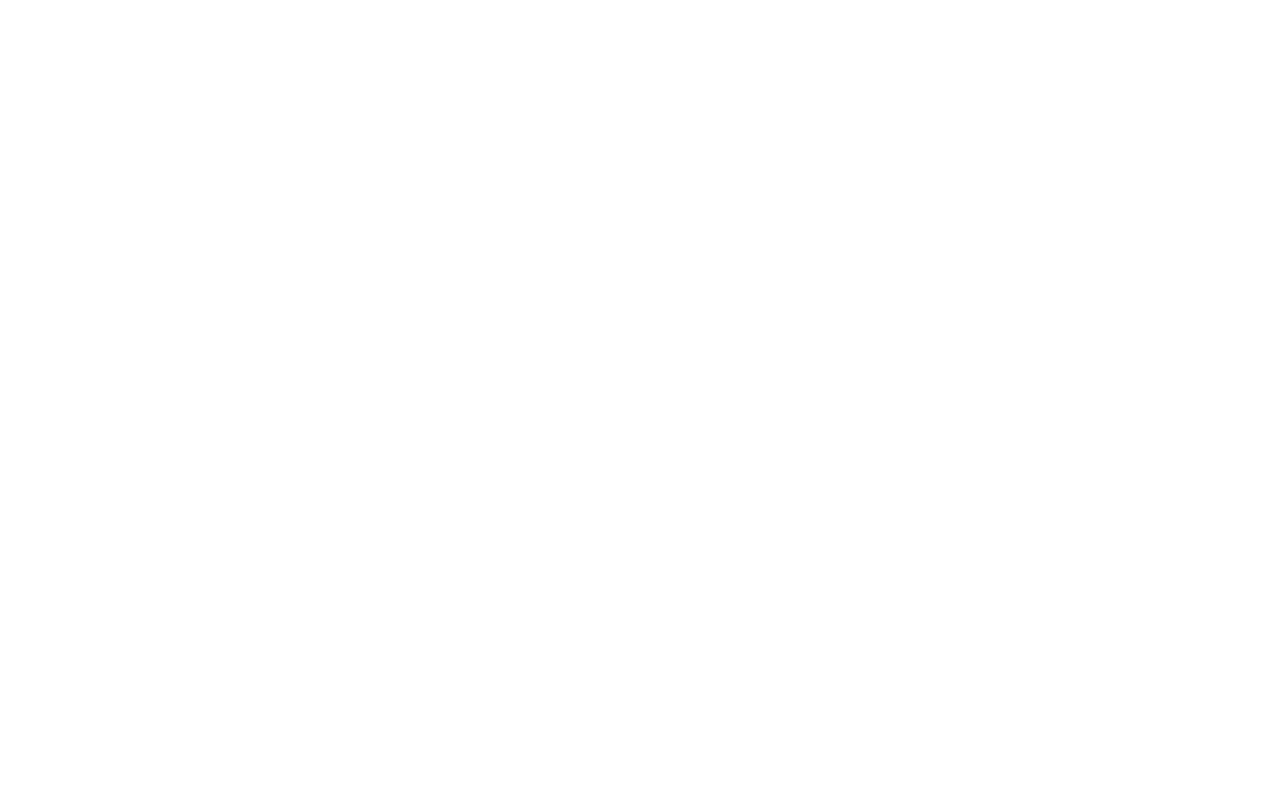
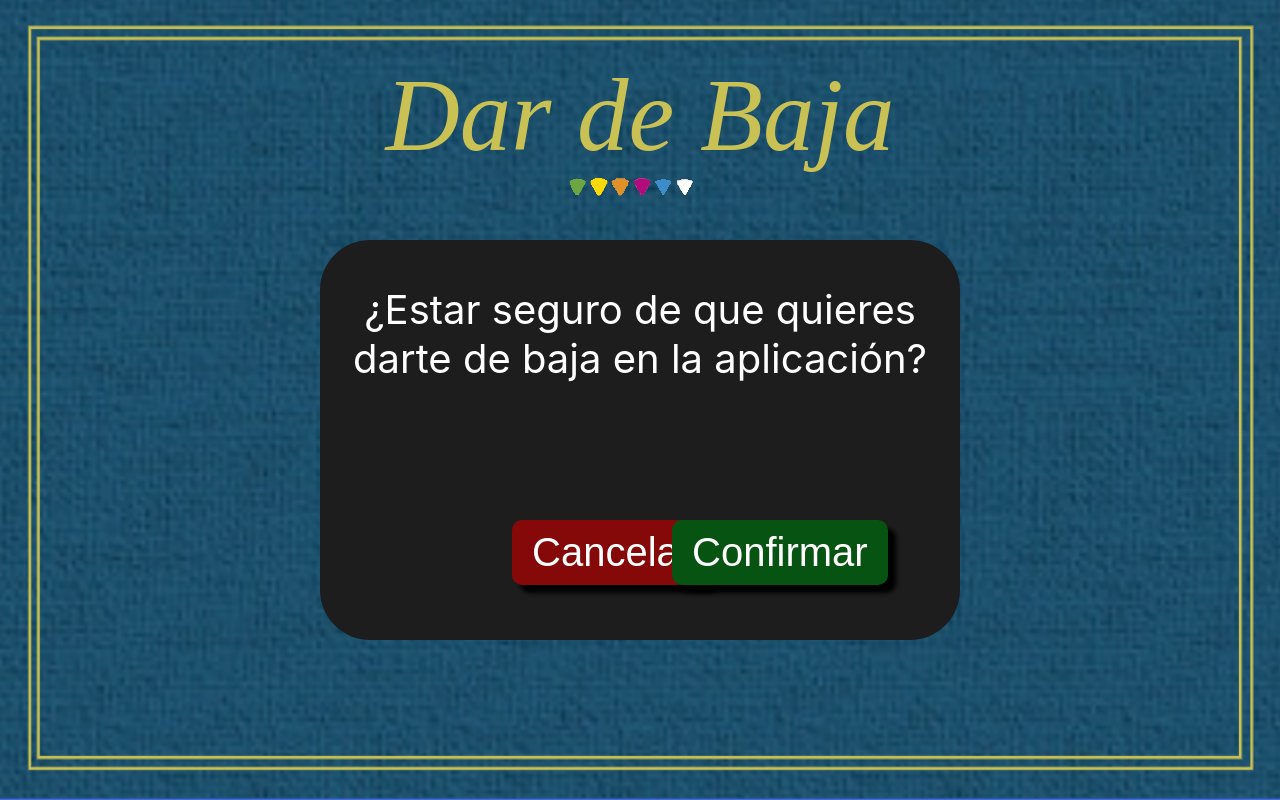
Before and after one commit to UNIZAR-30226-2023-02/Front-Web, a React (Create React App) app in the folder trivialb2b/: page /DarDeBaja in a window 1280 px wide. Before the commit this address had no page. Built offline with nearby package versions, Linux system fonts and the light colour scheme.

Commit message:
Dar de baja

```diff
--- a/trivialb2b/src/App.js
+++ b/trivialb2b/src/App.js
@@ -22,7 +22,7 @@ import Contacto from './Contacto';
 import Estadisticas from './Estadisticas';
 import CerrarSesion from './CerrarSesion';
 import RedesSociales from './RedesSociales';
-import Historial from './Historial';
+import DarDeBaja from './DarDeBaja';
 import EsperandoJugadores from './EsperandoJugadores';
 import JuegoModoClasico from './JuegoModoClasico';
 import Tablero from './Tablero';
@@ -48,7 +48,7 @@ const App = () => {
       <Route path= '/RedesSociales' Component={RedesSociales} />
       <Route path= '/Estadisticas' Component={Estadisticas} />
       <Route path= '/CerrarSesion' Component={CerrarSesion} />
-      <Route path= '/Historial' Component={Historial} />
+      <Route path= '/DarDeBaja' Component={DarDeBaja} />
       <Route path= '/EsperandoJugadores' Component={EsperandoJugadores} />
       <Route path= '/JuegoModoClasico' Component={JuegoModoClasico} />
       <Route path= '/Tablero' Component={Tablero} />
--- a/trivialb2b/src/CrearPartida.js
+++ b/trivialb2b/src/CrearPartida.js
@@ -33,7 +33,7 @@ function CeldaDesplegable( props ) {
       </div>
 
       <CeldaDesplegable texto="Perfil" function={props.functionP}/>
-      <CeldaDesplegable texto="Historial" function={props.functionH} />
+      <CeldaDesplegable texto="Dar de baja" function={props.functionH} />
       <CeldaDesplegable texto="Contacto" function={props.functionC}/>
       <CeldaDesplegable texto="Redes Sociales" function={props.functionR}/>
       <CeldaDesplegable texto="Estadísticas" function={props.functionE}/>
@@ -77,8 +77,8 @@ const CrearPartida = () => {
   const onPerfil = async (event) => {
     navigate(process.env.PUBLIC_URL + '/Perfil');
   };
-  const onHistorial = async (event) => {
-    navigate(process.env.PUBLIC_URL + '/Historial');
+  const onDarDeBaja = async (event) => {
+    navigate(process.env.PUBLIC_URL + '/DarDeBaja');
   };
   const onContacto = async (event) => {
     navigate(process.env.PUBLIC_URL + '/Contacto');
@@ -116,7 +116,7 @@ const CrearPartida = () => {
               <Modo texto="Modo Equipos"funcion={onSubmit2} img={Equipos}/>
               <Modo texto="Modo Tematica"funcion={onSubmit3} img={Tematica}/>
             </div>
-            <Desplegable funcionShow={setShow} functionP={onPerfil} functionH={onHistorial} functionC={onContacto} functionR={onRedesSociales} functionE={onEstadisticas} funcionCerrarS={onCerrarSesion} img1={Perfil} img2={Logo}/>
+            <Desplegable funcionShow={setShow} functionP={onPerfil} functionH={onDarDeBaja} functionC={onContacto} functionR={onRedesSociales} functionE={onEstadisticas} funcionCerrarS={onCerrarSesion} img1={Perfil} img2={Logo}/>
           </div>
         )}
         <img src={Atras} style={{width:"170px", height:"170px", top:"75%", left:"5%", cursor: "pointer", position: "absolute"}} onClick={() => flechaAtras()}/>
--- /dev/null
+++ b/trivialb2b/src/DarDeBaja.js
@@ -0,0 +1,57 @@
+import React, { useState } from "react";
+import './Estilos/App.css';
+import { useNavigate } from 'react-router-dom';
+import { useSession, setSession } from 'react-session';
+import Cookies from 'universal-cookie';
+
+//const URL = "https://6e01-146-158-156-138.eu.ngrok.io/api/usuarios/login/";
+const URL = "http://51.142.118.71:8000/api/usuarios/dar-baja/";
+
+
+const DarDeBaja = () => {
+
+  const cookies= new Cookies();
+  const token = cookies.get('token');
+
+  const navigate = useNavigate();
+  const irse = async () => {
+    navigate(process.env.PUBLIC_URL+ '/MenuJuego');
+  };
+  const darDeBaja = async () => {
+    fetch(URL, {
+      method: "POST",
+      headers: { "Authorization": "Token " + token, "Content-Type": "application/json" },
+    })
+      .then((response) => response.json())
+      .then((data) => {console.log(data)
+      if (data == "Deleted") {
+        navigate(process.env.PUBLIC_URL+ '/');
+      }
+
+    })
+    .catch((error) => {
+      console.error("Error fetching data:", error);
+    });
+  };
+
+  return (
+  <div className="App">
+    <div className = "App-header" >
+        <div className="App-titulo" style= {{top: "7%"}} > Dar de Baja
+            <div className="App-Quesitos" style= {{left: "35%"}}> </div>
+        </div>
+        <div className="App-CuadradoNegro" style={{ width: "50%", height: "50%", position: "absolute", zIndex: "1", top: "30%", left: "25%"}}>
+          <div style={{marginTop: "7%"}}>
+            <a style={{color:"white", fontSize:"40px"}}>¿Estar seguro de que quieres darte de baja en la aplicación? </a>
+            <button className="App-botonCancelar" style= {{top:"70%", left: "30%", position:"absolute"}} onClick={() => irse() } > Cancelar </button>
+            <button className="App-botonConfirmar" style= {{top:"70%", left: "55%", position:"absolute"}} onClick={() => darDeBaja() } > Confirmar </button>
+          </div>
+        </div>
+    </div>
+
+
+  </div>
+  );
+};
+
+export default DarDeBaja;
--- a/trivialb2b/src/Historial.js
+++ /dev/null
@@ -1,47 +0,0 @@
-import React, { useState } from "react";
-import './Estilos/App.css';
-import { useNavigate } from 'react-router-dom';
-import { useSession, setSession } from 'react-session';
-import Atras from "./Imagenes/Atras.png";
-import Vinicius from "./Imagenes/Usuario.png";
-
-//const URL = "https://6e01-146-158-156-138.eu.ngrok.io/api/usuarios/login/";
-const URL = "http://51.142.118.71:8000/api/usuarios/login/";
-
-
-const Historial = () => {
-
-  const [desc, setDes] = useState({ modo: "" });
-  const [show, setShow] = useState(true);
-
-
-  const navigate = useNavigate();
-  const flechaAtras = async () => {
-    navigate(process.env.PUBLIC_URL+ '/MenuJuego');
-  };
-  const clasico = async () => {
-    setShow(false);
-  };
-  const equipos = async () => {
-    setShow(false);
-  };
-  const tematica = async () => {
-    setShow(false);
-  };
-
-  return (
-  <div className="App">
-
-    <img src={Atras} style={{width:"150px", height:"150px", top:"5%", left:"5%", cursor: "pointer", position: "absolute"}} onClick={() => flechaAtras()}/>
-    <div className = "App-header" >
-        <div className="App-titulo" style= {{top: "7%"}} > Historial
-            <div className="App-Quesitos" style= {{left: "35%"}}> </div>
-        </div>
-    </div>
-
-
-  </div>
-  );
-};
-
-export default Historial;
--- a/trivialb2b/src/MenuJuego.js
+++ b/trivialb2b/src/MenuJuego.js
@@ -43,7 +43,7 @@ function Modo( props ) {
       </div>
 
       <CeldaDesplegable texto="Perfil" function={props.functionP}/>
-      <CeldaDesplegable texto="Historial" function={props.functionH} />
+      <CeldaDesplegable texto="Dar de baja" function={props.functionH} />
       <CeldaDesplegable texto="Contacto" function={props.functionC}/>
       <CeldaDesplegable texto="Redes Sociales" function={props.functionR}/>
       <CeldaDesplegable texto="Estadísticas" function={props.functionE}/>
@@ -78,8 +78,8 @@ const MenuJuego = () => {
     let cambiarDatos = false;
     navigate(process.env.PUBLIC_URL + '/Perfil', {state: { cambiarDatos }});
   };
-  const onHistorial = async (event) => {
-    navigate(process.env.PUBLIC_URL + '/Historial');
+  const onDarDeBaja = async (event) => {
+    navigate(process.env.PUBLIC_URL + '/DarDeBaja');
   };
   const onContacto = async (event) => {
     navigate(process.env.PUBLIC_URL + '/Contacto');
@@ -119,7 +119,7 @@ const MenuJuego = () => {
               <Modo texto="Amigos"function={onAmigos} img={Amigos}tam="50%" pad="10%"/>
               <Modo texto="Tienda" function={onTienda} img={Tienda}tam="50%" pad="10%"/>
               </div>
-              <Desplegable funcionShow={setShow} functionP={onPerfil} functionH={onHistorial} functionC={onContacto} functionR={onRedesSociales} functionE={onEstadisticas} funcionCerrarS={onCerrarSesion} img1={Perfil} img2={Logo}/>
+              <Desplegable funcionShow={setShow} functionP={onPerfil} functionH={onDarDeBaja} functionC={onContacto} functionR={onRedesSociales} functionE={onEstadisticas} funcionCerrarS={onCerrarSesion} img1={Perfil} img2={Logo}/>
             </div>
           )}
         </header>
```
